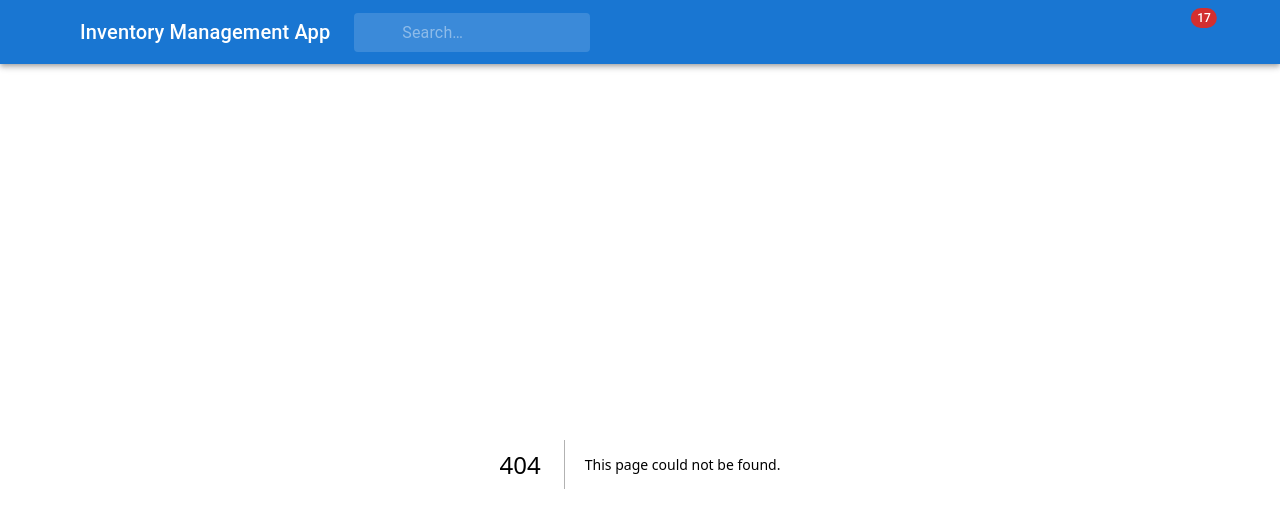
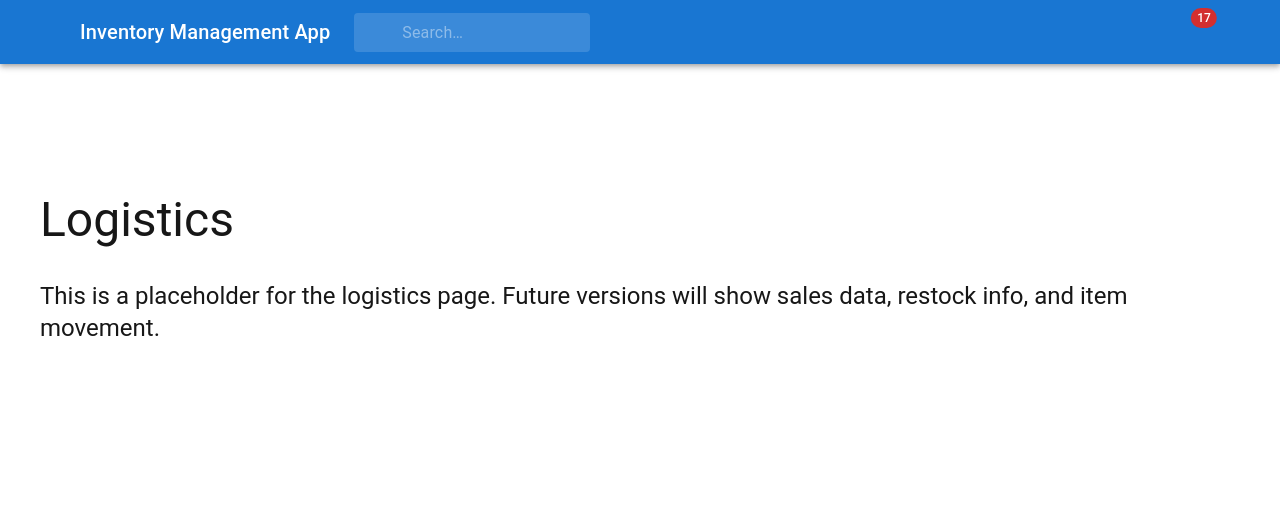
Before and after one commit to kenzie-leckenby/CS321-GroupProject, a Next.js app: page /logistics in a window 1280 px wide. Before the commit this address had no page. Shown: the top 528 px of the page. Built offline with nearby package versions, Linux system fonts and the light colour scheme; some icons are missing.

Commit message:
basically added the logistics button to the main page then also created a logistics page itself where there's a placeholder till it's implemented

```diff
--- /dev/null
+++ b/app/logistics/page.tsx
@@ -0,0 +1,17 @@
+import * as React from 'react';
+import { Container, Typography } from '@mui/material';
+
+export default function LogisticsPage() {
+  return (
+    <React.Fragment>
+      <Container disableGutters sx={{ marginTop: 16 }}>
+        <Typography variant="h3" sx={{ marginBottom: 4 }}>
+          Logistics
+        </Typography>
+        <Typography variant="h5">
+          This is a placeholder for the logistics page. Future versions will show sales data, restock info, and item movement.
+        </Typography>
+      </Container>
+    </React.Fragment>
+  );
+}
--- a/app/page.tsx
+++ b/app/page.tsx
@@ -25,6 +25,7 @@ export default function Home() {
         >
             <PageButton href="/inventory" label="To Inventory Page" />
             <PageButton href="/alerts" label="To Alerts Page" />
+            <PageButton href="/logistics" label="To Logistics Page" />
         </Container>
       </Container>
     </React.Fragment>
```
